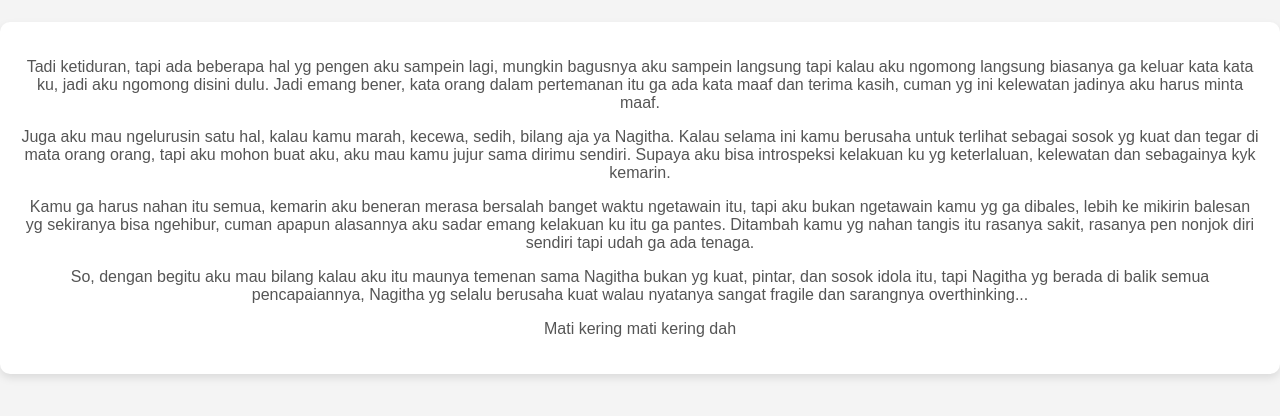
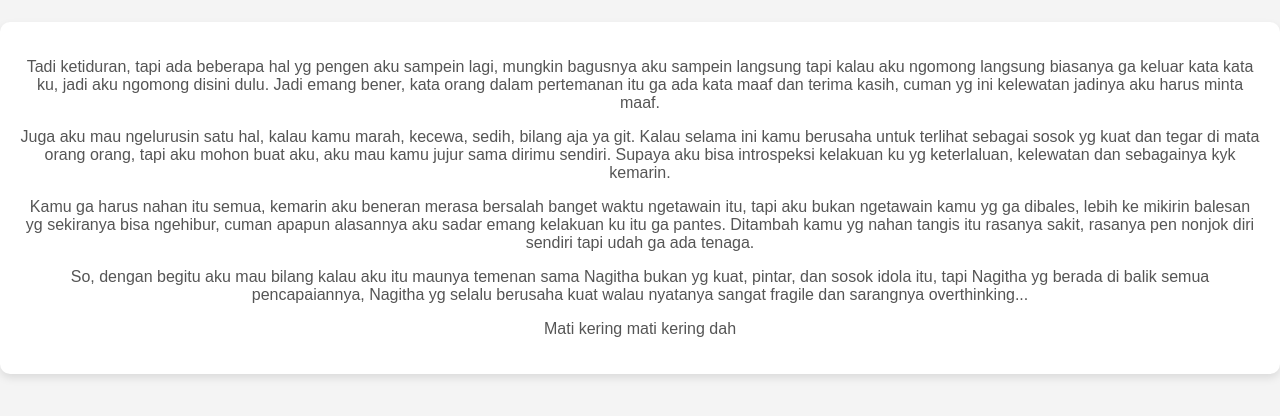
Before and after one commit to DanaUmum007/wcXh26za, a plain HTML site: page index.html in a window 1280 px wide. Shown: the part 202-618 px from the top of the page. Drawn offline with Linux system fonts and the light colour scheme.

Commit message:
Update index.html

```diff
--- a/index.html
+++ b/index.html
@@ -32,7 +32,7 @@
 <body>
     <div class="card">
         <p>Tadi ketiduran, tapi ada beberapa hal yg pengen aku sampein lagi, mungkin bagusnya aku sampein langsung tapi kalau aku ngomong langsung biasanya ga keluar kata kata ku, jadi aku ngomong disini dulu. Jadi emang bener, kata orang dalam pertemanan itu ga ada kata maaf dan terima kasih, cuman yg ini kelewatan jadinya aku harus minta maaf.</p>
-        <p>Juga aku mau ngelurusin satu hal, kalau kamu marah, kecewa, sedih, bilang aja ya Nagitha. Kalau selama ini kamu berusaha untuk terlihat sebagai sosok yg kuat dan tegar di mata orang orang, tapi aku mohon buat aku, aku mau kamu jujur sama dirimu sendiri. Supaya aku bisa introspeksi kelakuan ku yg keterlaluan, kelewatan dan sebagainya kyk kemarin.</p>
+        <p>Juga aku mau ngelurusin satu hal, kalau kamu marah, kecewa, sedih, bilang aja ya git. Kalau selama ini kamu berusaha untuk terlihat sebagai sosok yg kuat dan tegar di mata orang orang, tapi aku mohon buat aku, aku mau kamu jujur sama dirimu sendiri. Supaya aku bisa introspeksi kelakuan ku yg keterlaluan, kelewatan dan sebagainya kyk kemarin.</p>
         <p>Kamu ga harus nahan itu semua, kemarin aku beneran merasa bersalah banget waktu ngetawain itu, tapi aku bukan ngetawain kamu yg ga dibales, lebih ke mikirin balesan yg sekiranya bisa ngehibur, cuman apapun alasannya aku sadar emang kelakuan ku itu ga pantes. Ditambah kamu yg nahan tangis itu rasanya sakit, rasanya pen nonjok diri sendiri tapi udah ga ada tenaga.</p>
         <p>So, dengan begitu aku mau bilang kalau aku itu maunya temenan sama Nagitha bukan yg kuat, pintar, dan sosok idola itu, tapi Nagitha yg berada di balik semua pencapaiannya, Nagitha yg selalu berusaha kuat walau nyatanya sangat fragile dan sarangnya overthinking...</p>
 <p></p>
```
